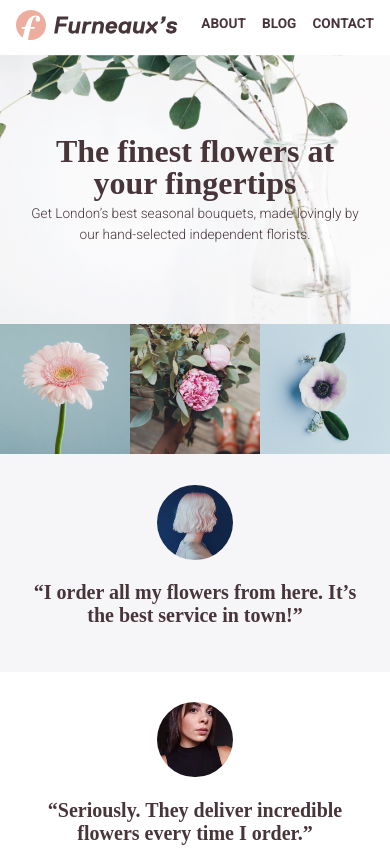
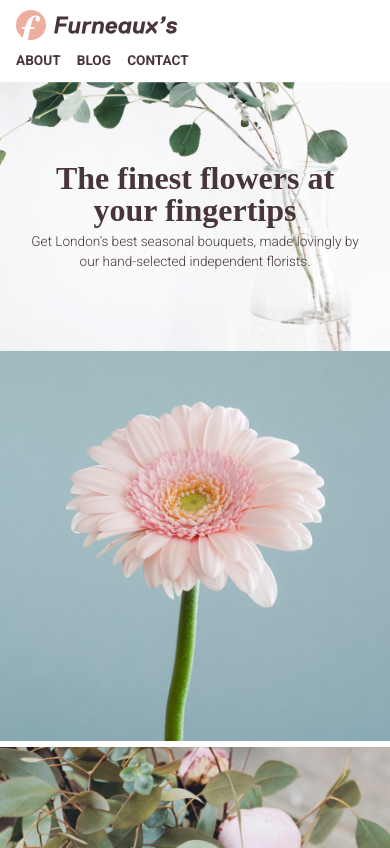
Before and after one commit to mbalandari/sh3-florist, a plain HTML site: page index.html in a window 390 px wide. Shown: the top 848 px of the page. Drawn offline with Linux system fonts and the light colour scheme; a web font is replaced by a local one.

Commit message:
add responsive css to header, nav, and logos

```diff
--- a/style.css
+++ b/style.css
@@ -159,9 +159,20 @@ footer p {
     font-weight: 700;
 }
 
+@media (max-width: 820px) {
+    .logos img {
+        margin-left: 0.3rem;
+        margin-right: 0.3rem;
+    }
+}
+
 @media (max-width: 720px) {
     body {
         font-size: 0.85rem;
+    }
+
+    header nav {
+        line-height: 1.5rem;
     }
 
     .hero {
@@ -191,4 +202,32 @@ footer p {
     .quotes p {
         display: none;
     }
+
+    .logos img {
+        margin: 0 auto 2.1rem auto;
+        display: block;
+    }
 }
+
+@media (max-width: 480px) {
+    header h1,
+    header nav {
+        float: none;
+    }
+
+    header nav a {
+        margin-left: 0;
+        margin-right: 0.8rem;
+    }
+
+    .flowers img {
+        float: none;
+        width: auto;
+        width: 100%;
+        max-width: 100%;
+    }
+
+    footer {
+        padding: 1.9rem 1.25rem;
+    }
+}
```
